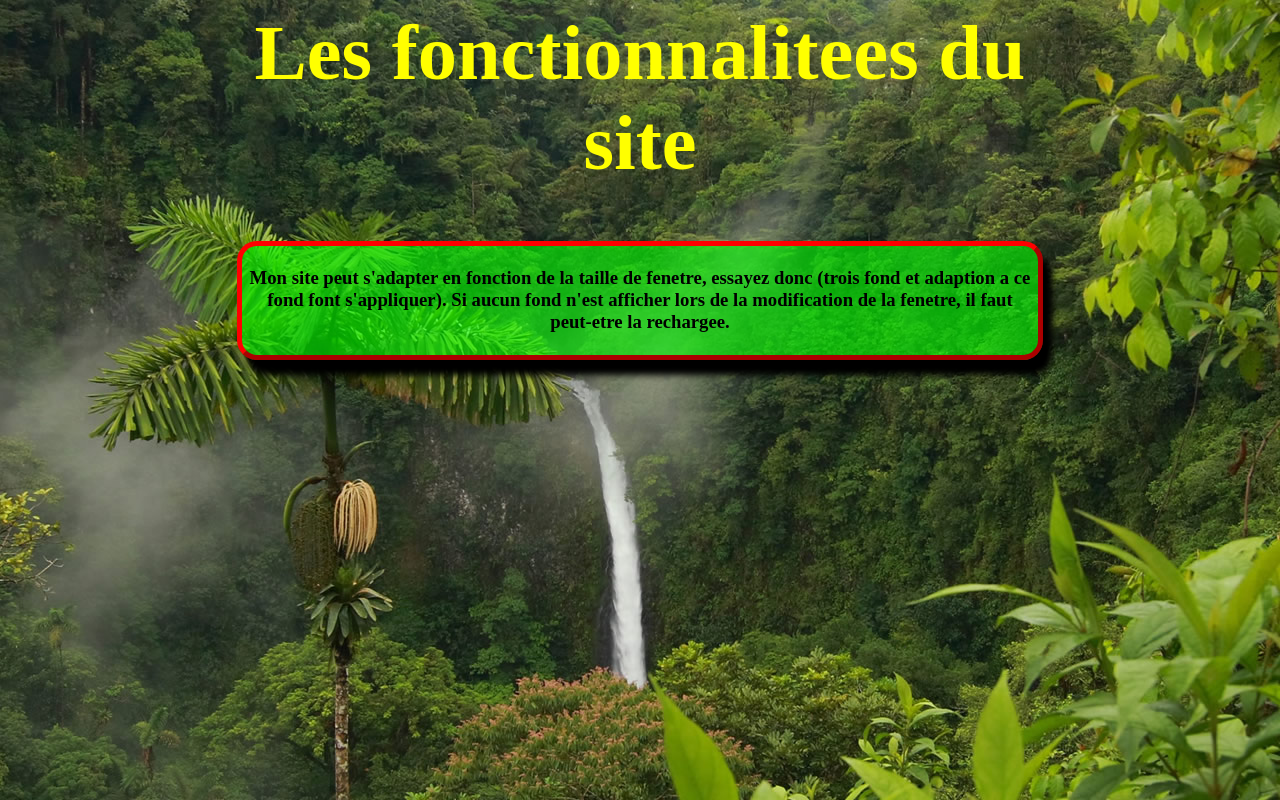
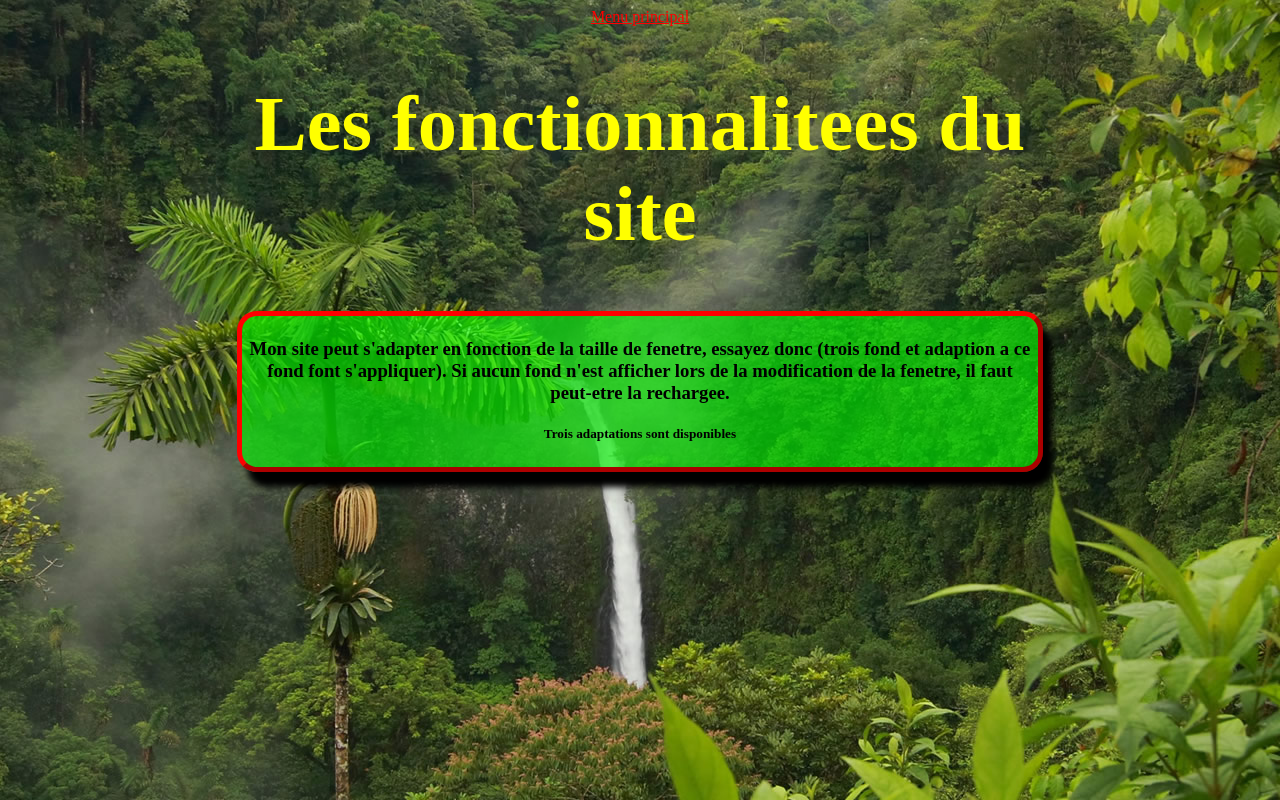
Before and after one commit to yobero/in202.github.io, a plain HTML site: page fonctionnalite.html in a window 1280 px wide. Drawn offline with Linux system fonts and the light colour scheme.

Commit message:
Edition de fonctionnalite.html 1

```diff
--- a/fonctionnalite.html
+++ b/fonctionnalite.html
@@ -6,6 +6,7 @@
     </head>
 
 	<body>
+		<a href="index.html" class="primaire">Menu principal</a>
 
 		<h1 id="titre">Les fonctionnalitees du site</h1>
 
@@ -15,6 +16,9 @@
 				(trois fond et adaption a ce fond font s'appliquer). Si aucun fond n'est afficher lors de
 				 la modification de la fenetre, il faut peut-etre la rechargee.
 			</h3>
+			<h5>Trois adaptations sont disponibles</h5>
+
+
 
 
 		</section>
```
